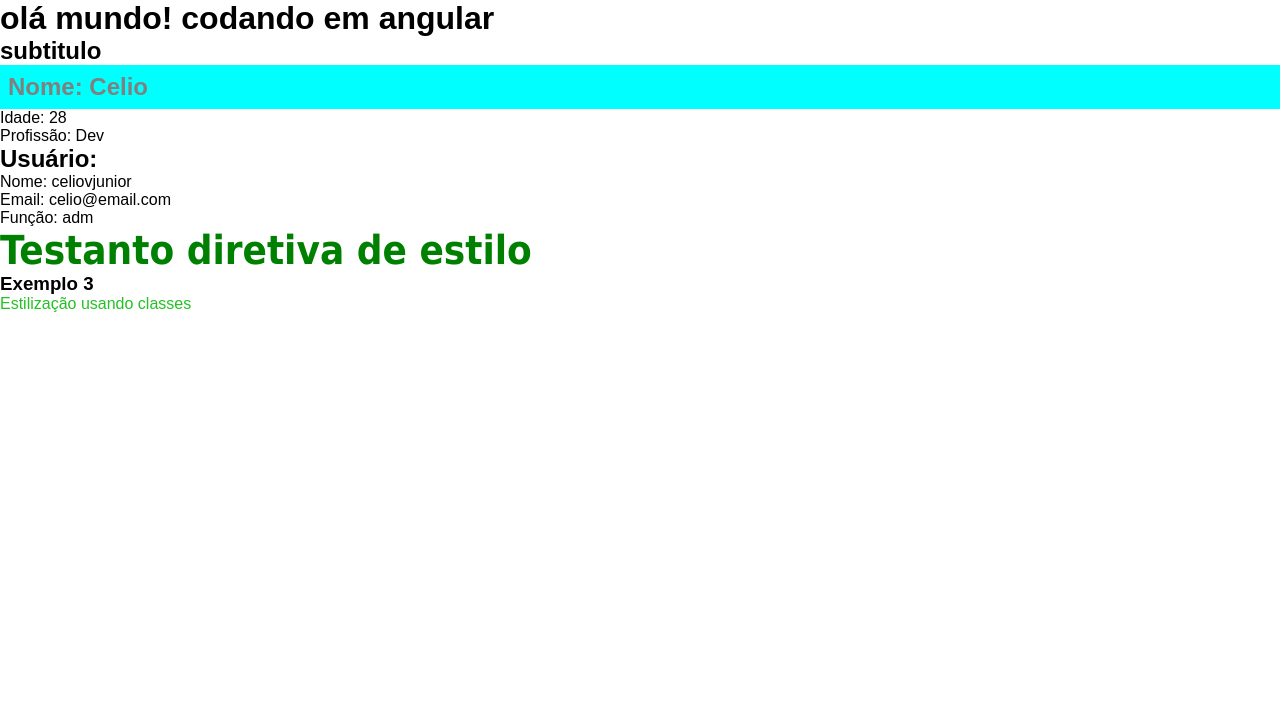
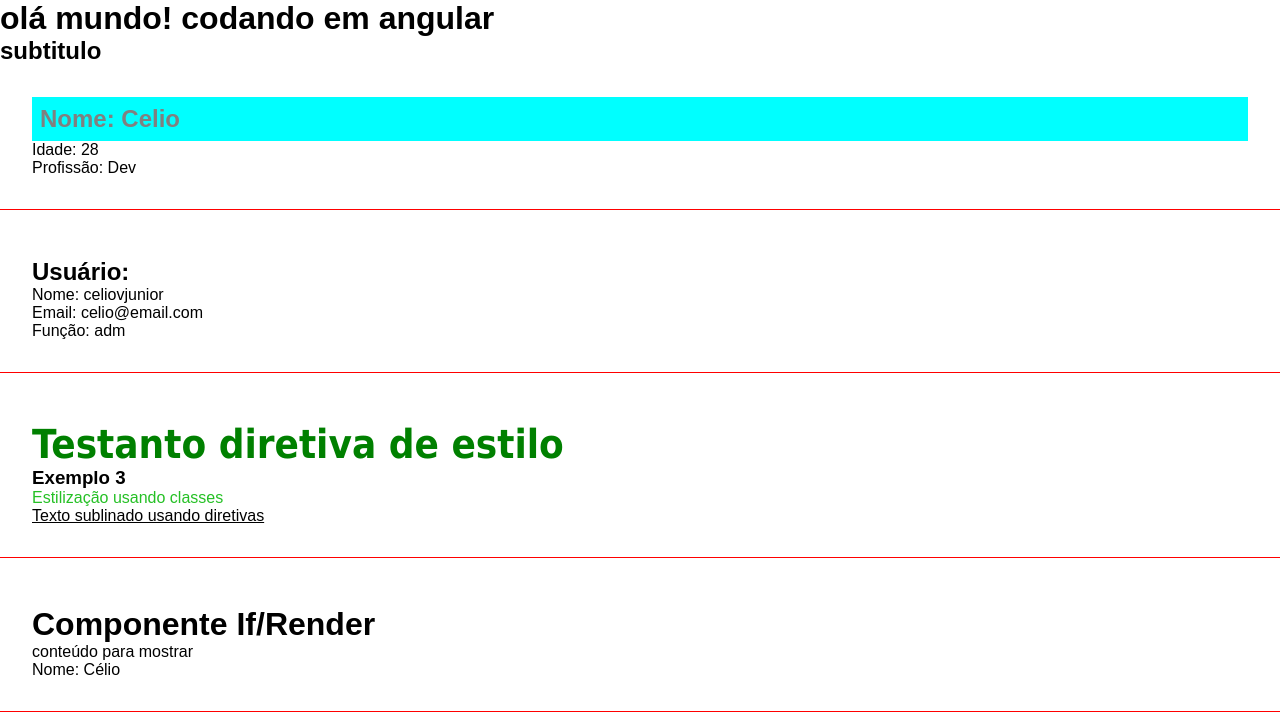
Before and after one commit to celiovjunior/angular-introducao, an Angular app: page / in a window 1280 px wide. Shown: the top 714 px of the page. Built offline with nearby package versions, Linux system fonts and the light colour scheme.

Commit message:
usando condicionais na exbicao de conteudo

```diff
--- a/src/app/app.component.html
+++ b/src/app/app.component.html
@@ -3,3 +3,4 @@
 <app-first-component></app-first-component>
 <app-parent-data [name]="userName" [data]="userData"></app-parent-data>
 <app-directives></app-directives>
+<app-if-render></app-if-render>
--- a/src/app/app.module.ts
+++ b/src/app/app.module.ts
@@ -5,13 +5,15 @@ import { AppComponent } from './app.component';
 import { FirstComponentComponent } from './components/first-component/first-component.component';
 import { ParentDataComponent } from './components/parent-data/parent-data.component';
 import { DirectivesComponent } from './components/directives/directives.component';
+import { IfRenderComponent } from './components/if-render/if-render.component';
 
 @NgModule({
   declarations: [
     AppComponent,
     FirstComponentComponent,
     ParentDataComponent,
-    DirectivesComponent
+    DirectivesComponent,
+    IfRenderComponent
   ],
   imports: [
     BrowserModule
--- a/src/app/components/directives/directives.component.css
+++ b/src/app/components/directives/directives.component.css
@@ -5,3 +5,7 @@
 .green-title {
   color: rgb(37, 192, 37);
 }
+
+.underline-title {
+  text-decoration: underline;
+}
--- a/src/app/components/directives/directives.component.html
+++ b/src/app/components/directives/directives.component.html
@@ -1,4 +1,6 @@
-<h2 [ngStyle]="{'font-size': size + 'px', 'font-family': font, 'color': color}">Testanto diretiva de estilo</h2>
-
-<h3>Exemplo 3</h3>
-<p [ngClass]="classes">Estilização usando classes</p>
+<div class="class">
+  <h2 [ngStyle]="{'font-size': size + 'px', 'font-family': font, 'color': color}">Testanto diretiva de estilo</h2>
+  <h3>Exemplo 3</h3>
+  <p [ngClass]="classes">Estilização usando classes</p>
+  <p [ngClass]="underline">Texto sublinado usando diretivas</p>
+</div>
--- a/src/app/components/directives/directives.component.ts
+++ b/src/app/components/directives/directives.component.ts
@@ -10,7 +10,9 @@ export class DirectivesComponent implements OnInit {
   font = 'Tahoma';
   color = 'green';
 
-  classes = ['green-title', 'small-title']
+  classes = ['green-title', 'small-title'];
+
+  underline = 'underline-title'
 
   constructor() { }
 
--- a/src/app/components/first-component/first-component.component.html
+++ b/src/app/components/first-component/first-component.component.html
@@ -1,3 +1,5 @@
-<h2 class="title"> Nome: {{ name }}</h2>
-<p>Idade: {{ age }}</p>
-<p>Profissão: {{ job }}</p>
+<div class="class">
+  <h2 class="title"> Nome: {{ name }}</h2>
+  <p>Idade: {{ age }}</p>
+  <p>Profissão: {{ job }}</p>
+</div>
--- /dev/null
+++ b/src/app/components/if-render/if-render.component.html
@@ -0,0 +1,10 @@
+<div class="class">
+  <div *ngIf="mostra">
+    <h1>Componente If/Render</h1>
+    <p>conteúdo para mostrar</p>
+  </div>
+  <p *ngIf="name === 'Célio'; else nameNotFound">Nome: Célio</p>
+  <ng-template #nameNotFound>
+    <h2>O nome não foi encontrado.</h2>
+  </ng-template>
+</div>
--- /dev/null
+++ b/src/app/components/if-render/if-render.component.ts
@@ -0,0 +1,17 @@
+import { Component, OnInit } from '@angular/core';
+
+@Component({
+  selector: 'app-if-render',
+  templateUrl: './if-render.component.html',
+  styleUrls: ['./if-render.component.css']
+})
+export class IfRenderComponent implements OnInit {
+  mostra: boolean = true;
+  name = 'Célio';
+
+  constructor() { }
+
+  ngOnInit(): void {
+  }
+
+}
--- a/src/app/components/parent-data/parent-data.component.html
+++ b/src/app/components/parent-data/parent-data.component.html
@@ -1,4 +1,6 @@
-<h2>Usuário:</h2>
-<p>Nome: {{ name }}</p>
-<p>Email: {{ data.email }}</p>
-<p>Função: {{ data.role }}</p>
+<div class="class">
+  <h2>Usuário:</h2>
+  <p>Nome: {{ name }}</p>
+  <p>Email: {{ data.email }}</p>
+  <p>Função: {{ data.role }}</p>
+</div>
--- a/src/styles.css
+++ b/src/styles.css
@@ -3,3 +3,13 @@
   padding: 0;
   font-family: 'Arial', 'Helvetica', sans-serif;
 }
+
+body {
+  padding-bottom: 500px;
+}
+
+.class {
+  border-bottom: 1px solid red;
+  padding: 2em;
+  margin-bottom: 1em;
+}
```
Also changed, not shown: src/app/components/if-render/if-render.component.css (added), 1 other file (tests, documents, lock files or other folders).
